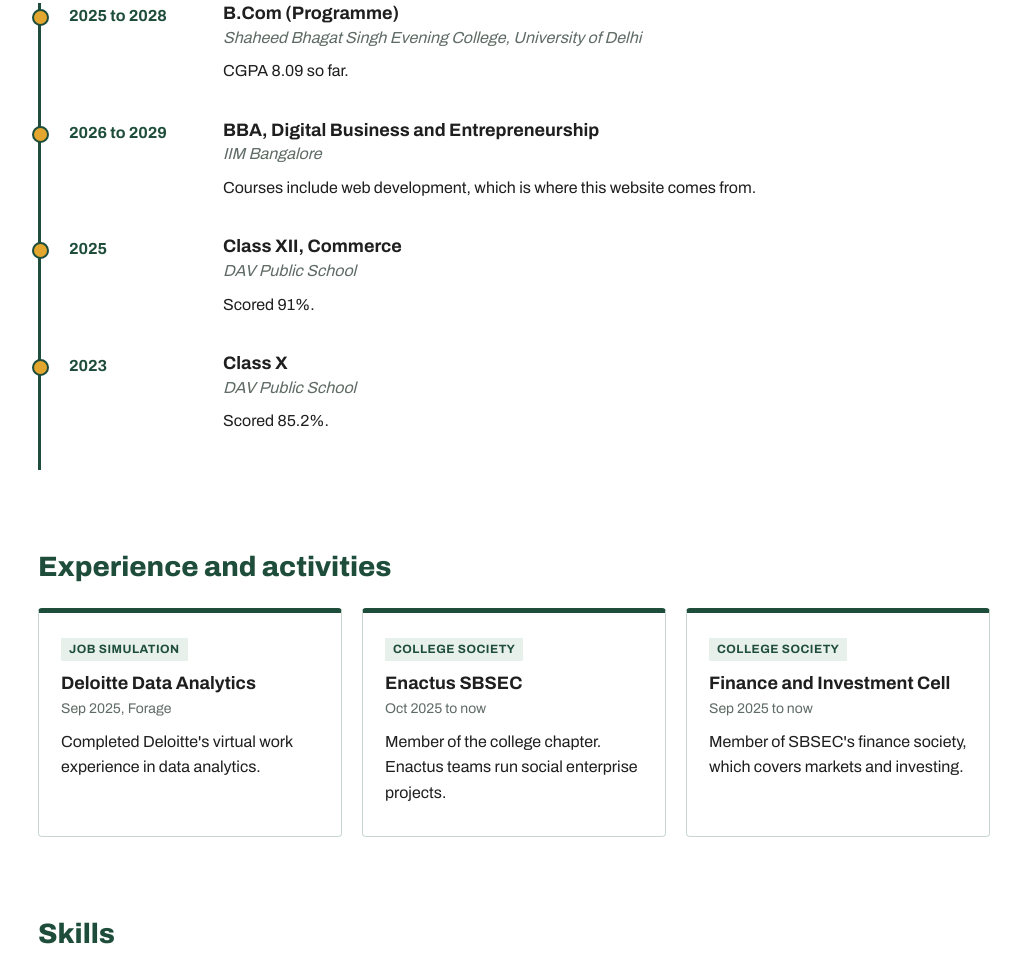
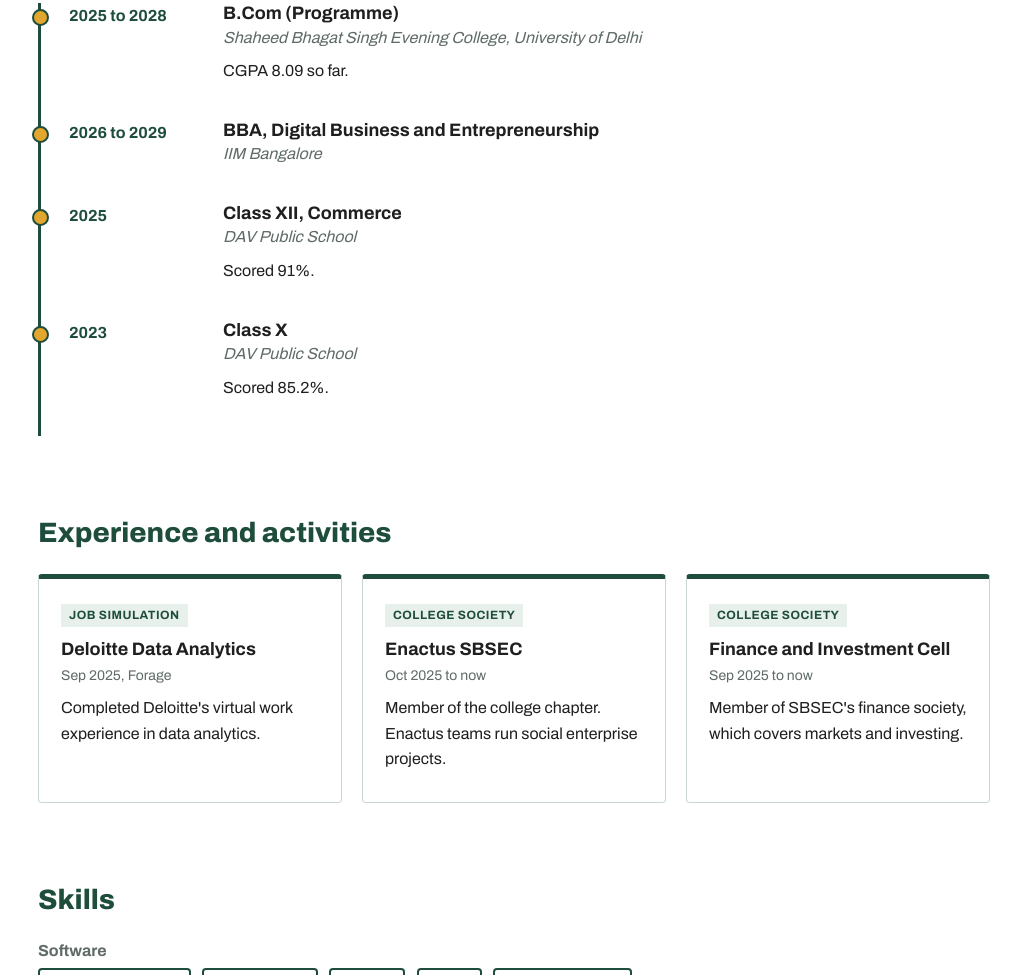
Before and after one commit to whattodo-bit/iimb-project-resume-website, a plain HTML site: page index.html in a window 1280 px wide. Shown: the part 1017-1992 px from the top of the page, without its empty margins (126-1147 px from the left). Drawn offline with Linux system fonts and the light colour scheme.

Commit message:
Update index.html

```diff
--- a/index.html
+++ b/index.html
@@ -108,7 +108,6 @@
           <div>
             <h3>BBA, Digital Business and Entrepreneurship</h3>
             <p class="org">IIM Bangalore</p>
-            <p>Courses include web development, which is where this website comes from.</p>
           </div>
         </div>
 
```
